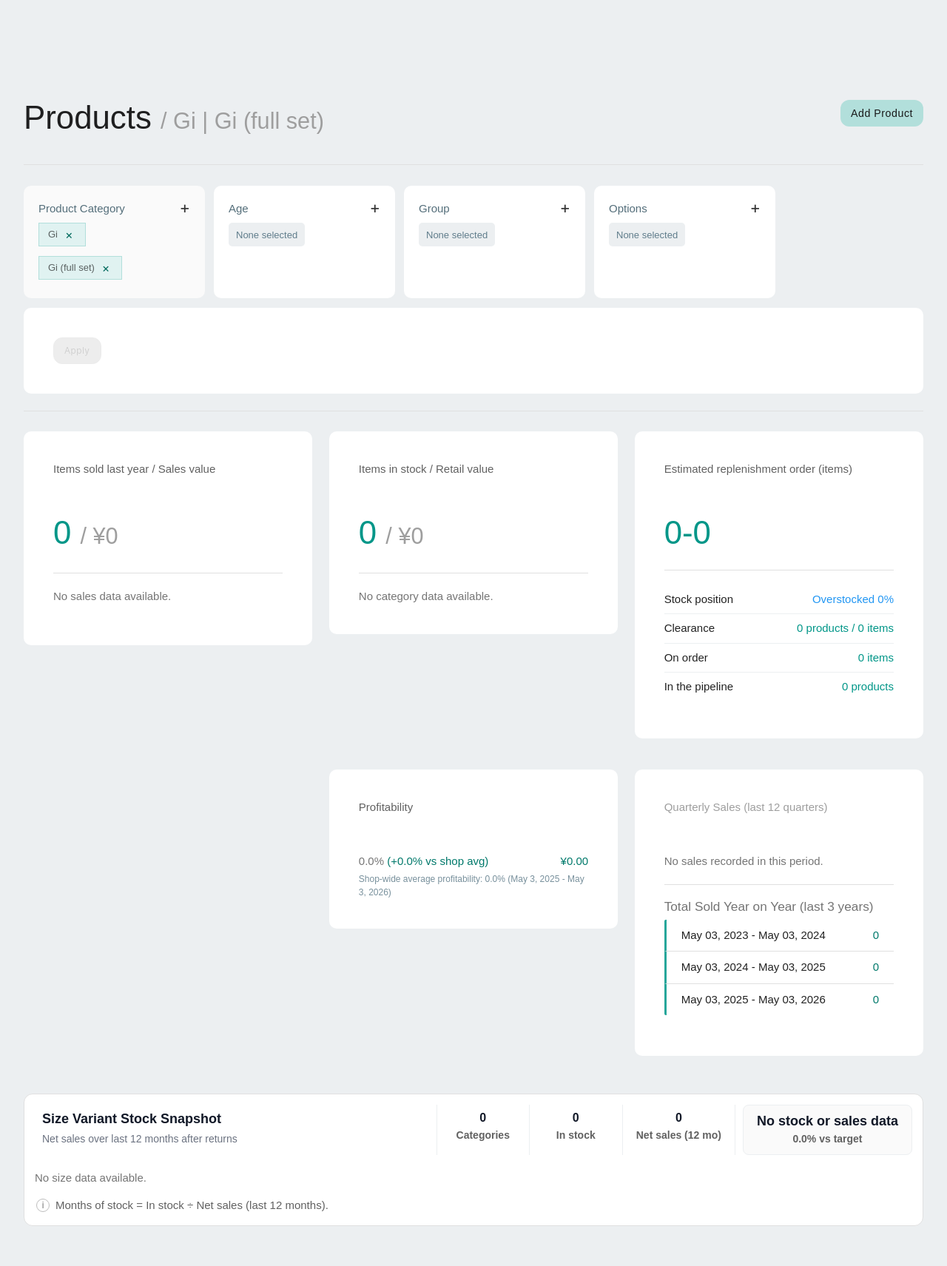
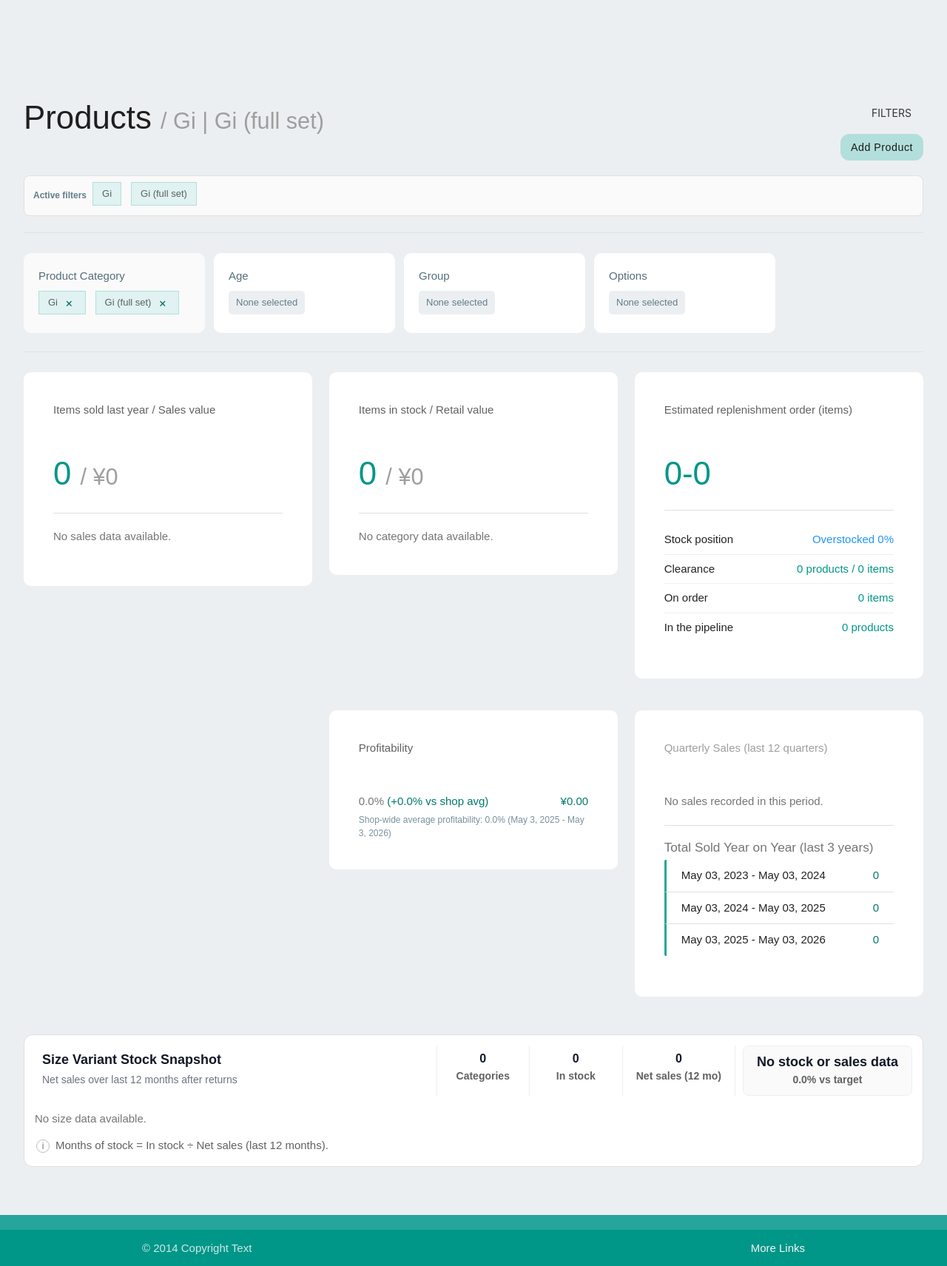
Before and after one commit to westdaddy/progressplanner, a Django app: page /products/filtered/?type_filter=gi in a window 1280 px wide. Shown: the part 102-1813 px from the top of the page at 74% size. Run offline with Django 4.2, Linux system fonts and the light colour scheme; tables that the repository leaves empty hold one stand-in row (values such as "Sample post"); parts of the project's set-up code (start-up, migrations or seed data) failed here and were passed over; some web fonts are replaced.

Commit message:
Compact product filters behind single toolbar toggle

```diff
--- a/inventory/templates/inventory/product_filtered_list.html
+++ b/inventory/templates/inventory/product_filtered_list.html
@@ -431,15 +431,42 @@
     }
   </style>
   {% if filter_controls %}
+  <style>
+    .products-toolbar {
+      display: flex;
+      justify-content: flex-end;
+      align-items: center;
+      gap: 10px;
+      flex-wrap: wrap;
+    }
+    .filters-strip {
+      margin: 8px 0 14px;
+      padding: 8px 12px;
+      border: 1px solid #e0e0e0;
+      border-radius: 8px;
+      background: #fafafa;
+      display: flex;
+      flex-wrap: wrap;
+      align-items: center;
+      gap: 8px;
+    }
+    .filters-strip[hidden] { display: none; }
+    .filters-strip__label { font-size: 12px; color: #607d8b; font-weight: 700; }
+  </style>
 
   <div class="row">
     <div class="col l10">
       <h3 class="page-title">Products <span class="filter-showing small-text grey-text"> / {{ showing_summary }}</span></h3>
     </div>
-    <div class="col l2 right-align">
+    <div class="col l2 right-align products-toolbar">
+      <button type="button" class="btn-flat" data-filters-toggle aria-expanded="false">Filters</button>
       <a class="btn btn-compact add-product-trigger modal-trigger" href="#add-product-modal">Add Product</a>
     </div>
 
+  </div>
+  <div class="filters-strip" data-active-filters-strip hidden>
+    <span class="filters-strip__label">Active filters</span>
+    <div class="chip-set" data-active-filters-chips></div>
   </div>
 
   <div class="filter-divider"></div>
@@ -455,7 +482,7 @@
       {% if search_query %}
         <input type="hidden" name="product_search" value="{{ search_query }}">
       {% endif %}
-      <div class="filter-bar">
+      <div class="filter-bar" data-filters-panel hidden>
         {% if category_filter %}
           <div
             class="card-panel grey lighten-5 filter-card filter-card--tiered"
@@ -471,10 +498,7 @@
                   <span class="chip__placeholder" data-placeholder>None selected</span>
                 </div>
               </div>
-              <button type="button" class="btn-flat filter-card__toggle" aria-expanded="false">
-                <span class="filter-card__toggle-symbol blue">+</span>
-              </button>
-            </div>
+              </div>
 
             <div class="filter-card__options" hidden data-tiered-options>
               <div class="tiered-section" data-style-section>
@@ -524,9 +548,6 @@
                     {% endif %}
                   </div>
                 </div>
-                <button type="button" class="btn-flat filter-card__toggle" aria-expanded="false" aria-controls="{{ option_id }}">
-                  <span class="filter-card__toggle-symbol blue">+</span>
-                </button>
               </div>
 
               <div id="{{ option_id }}" class="filter-card__options" hidden>
@@ -556,7 +577,7 @@
 
       </div>
 
-      <div class="card-panel">
+      <div class="card-panel" data-filter-apply-container hidden>
         <button type="submit" class="btn filter-apply-button" disabled>
           Apply
         </button>
@@ -857,6 +878,10 @@
       const filterControllers = [];
       const applyButton = document.querySelector('.filter-apply-button');
       const applyContainer = document.querySelector('[data-filter-apply-container]');
+      const filtersPanel = document.querySelector('[data-filters-panel]');
+      const filtersToggle = document.querySelector('[data-filters-toggle]');
+      const activeFiltersStrip = document.querySelector('[data-active-filters-strip]');
+      const activeFiltersChips = document.querySelector('[data-active-filters-chips]');
 
       const selectionsDiffer = (a, b) => {
         if (a.length !== b.length) return true;
@@ -878,8 +903,21 @@
 
       const rebuildApplyVisibility = () => {
         if (!applyContainer) return;
-        const hasExpandedFilter = filterControllers.some((controller) => controller.isExpanded());
-        applyContainer.hidden = !hasExpandedFilter;
+        applyContainer.hidden = !(filtersPanel && !filtersPanel.hidden);
+      };
+
+      const rebuildActiveFiltersStrip = () => {
+        if (!activeFiltersStrip || !activeFiltersChips) return;
+        activeFiltersChips.innerHTML = '';
+        document.querySelectorAll('.chip-set [data-selected-value]').forEach((chip) => {
+          const label = chip.querySelector('.chip__label');
+          if (!label) return;
+          const stripChip = document.createElement('span');
+          stripChip.className = 'chip chip--selected';
+          stripChip.textContent = label.textContent.trim();
+          activeFiltersChips.appendChild(stripChip);
+        });
+        activeFiltersStrip.hidden = !activeFiltersChips.children.length;
       };
 
       const parseJsonScript = (id, fallback = []) => {
@@ -928,6 +966,7 @@
 
         const notifyChange = () => {
           rebuildApplyState();
+          rebuildActiveFiltersStrip();
         };
 
         let selectedStyles = new Set(
@@ -1217,6 +1256,7 @@
 
         const notifyChange = () => {
           rebuildApplyState();
+          rebuildActiveFiltersStrip();
         };
 
         const getSelection = () => {
@@ -1346,23 +1386,26 @@
       });
 
       rebuildApplyState();
+      rebuildActiveFiltersStrip();
       rebuildApplyVisibility();
 
-      const setAllExpanded = (expanded) => {
+      const setFiltersExpanded = (expanded) => {
+        if (filtersPanel) {
+          filtersPanel.hidden = !expanded;
+        }
         filterControllers.forEach((controller) => controller.setExpanded(expanded));
+        if (filtersToggle) {
+          filtersToggle.setAttribute('aria-expanded', expanded);
+        }
+        rebuildApplyVisibility();
       };
 
-      filterControllers.forEach((controller) => {
-        controller.toggleButtons.forEach((btn) => {
-          btn.addEventListener('click', (event) => {
-            event.preventDefault();
-            const allExpanded = filterControllers.every((c) => c.isExpanded());
-            const newState = !allExpanded;
-            setAllExpanded(newState);
-            rebuildApplyVisibility();
-          });
+      setFiltersExpanded(false);
+      if (filtersToggle) {
+        filtersToggle.addEventListener('click', () => {
+          setFiltersExpanded(filtersPanel ? filtersPanel.hidden : true);
         });
-      });
+      }
 
       const labels = {{ quarterly_labels|safe }};
       const dataPoints = {{ quarterly_sales|safe }};
```
